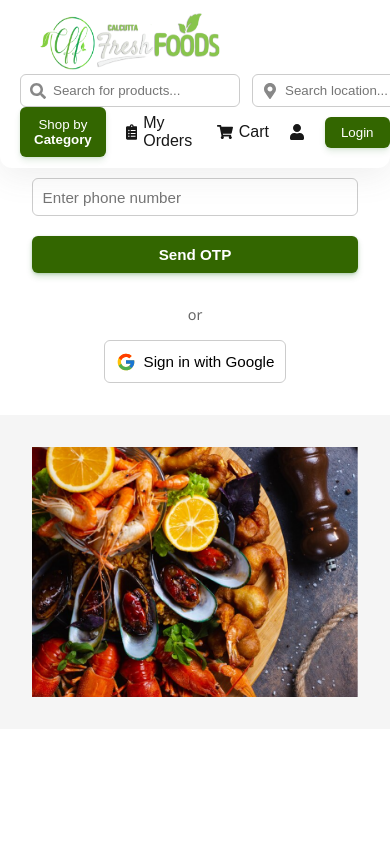
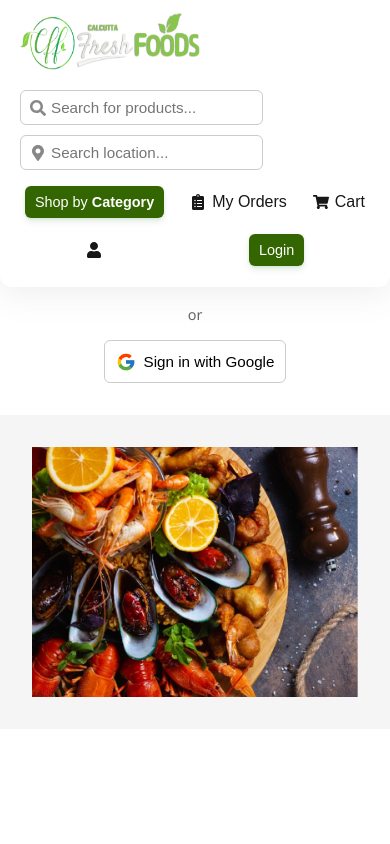
Before and after one commit to Srotoswini/cff-git, a Next.js app: page /login in a window 390 px wide. Shown: the top 844 px of the page. Built offline with nearby package versions, Linux system fonts and the light colour scheme.

Commit message:
navbar edit

```diff
--- a/src/components/Navbar.module.css
+++ b/src/components/Navbar.module.css
@@ -1,18 +1,17 @@
 .navbar {
-  background: rgb(255, 255, 255); /* translucent */
+  background: #ffffff;
   backdrop-filter: blur(10px);
-  -webkit-backdrop-filter: blur(10px); /* Safari support */
+  -webkit-backdrop-filter: blur(10px);
   padding: 10px 20px;
   border-bottom: 1px solid rgba(255, 255, 255, 0.18);
-  box-shadow: 0 8px 32px rgba(100, 96, 96, 0.103); /* subtle shadow for elevation */
-  border-radius: 0 0 12px 12px; /* optional: soft bottom corners */
+  box-shadow: 0 8px 32px rgba(100, 96, 96, 0.103);
+  border-radius: 0 0 12px 12px;
   position: fixed;
   top: 0;
   z-index: 1000;
   width: 100%;
   transition: background 0.3s ease, backdrop-filter 0.3s ease;
   font: 1em sans-serif;
-
 }
 
 .navContent {
@@ -20,6 +19,7 @@
   align-items: center;
   justify-content: space-between;
   flex-wrap: wrap;
+  gap: 1rem;
 }
 
 .leftGroup {
@@ -33,100 +33,9 @@
   align-items: center;
   justify-content: center;
   gap: 12px;
+  flex-wrap: wrap;
 }
 
-.searchInput {
-  padding: 8px 12px;
-  border-radius: 6px;
-  border: 1px solid #ccc;
-  flex: 1;
-  min-width: 220px;
-}
-
-.locationButton {
-  background: white;
-  border: 1px solid #ccc;
-  padding: 8px 12px;
-  border-radius: 6px;
-  display: flex;
-  align-items: center;
-  gap: 6px;
-  cursor: pointer;
-}
-
-.rightGroup {
-  flex: 2;
-  display: flex;
-  align-items: center;
-  justify-content: flex-end;
-  gap: 20px;
-  position: relative;
-}
-
-.categoryWrapper {
-  position: relative;
-}
-
-.categoryButton {
-  background-color: #336600;
-  color: white;
-  border: none;
-  padding: 10px 14px;
-  border-radius: 6px;
-  cursor: pointer;
-  box-shadow: 0 4px 6px rgba(6, 97, 2, 0.1), 0 1px 3px rgba(30, 119, 18, 0.1);
-}
-.categoryButton:hover {
-  background-color: #1f4204; /* Darker green on hover */
-}
-
-.dropdown {
-  position: absolute;
-  top: 45px;
-  left: 0;
-  background-color: white;
-  border: 1px solid #ccc;
-  border-radius: 6px;
-  padding: 8px 0;
-  list-style: none;
-  width: 180px;
-  box-shadow: 0 2px 8px rgba(0, 0, 0, 0.1);
-  z-index: 10;
-}
-
-.dropdown li {
-  padding: 8px 12px;
-  cursor: pointer;
-}
-
-.dropdown li:hover {
-  background-color: #f0f0f0;
-}
-
-.navItem {
-  display: flex;
-  align-items: center;
-  gap: 6px;
-  cursor: pointer;
-}
-
-.navItem:hover {
-  color: #09a87f; /* Optional hover color */
-  cursor: pointer;
-}
-
-.loginButton {
-  background-color: #336600;
-  color: white;
-  border: none;
-  padding: 8px 16px;
-  border-radius: 6px;
-  cursor: pointer;
-  box-shadow: 0 4px 6px rgba(6, 97, 2, 0.1), 0 1px 3px rgba(30, 119, 18, 0.1);
-}
-.loginButton:hover {
-  background-color: #1f4204; /* Darker green on hover */
-}
 .searchWrapper {
   position: relative;
   display: flex;
@@ -151,20 +60,153 @@
   min-width: 220px;
 }
 
-.locationButton {
-  background: white;
+.rightGroup {
+  flex: 2;
+  display: flex;
+  align-items: center;
+  justify-content: flex-end;
+  gap: 20px;
+  position: relative;
+  flex-wrap: wrap;
+}
+
+.categoryWrapper {
+  position: relative;
+}
+
+.categoryButton {
+  background-color: #336600;
+  color: white;
+  border: none;
+  padding: 10px 14px;
+  border-radius: 6px;
+  cursor: pointer;
+  box-shadow: 0 4px 6px rgba(6, 97, 2, 0.1), 0 1px 3px rgba(30, 119, 18, 0.1);
+}
+.categoryButton:hover {
+  background-color: #1f4204;
+}
+
+.dropdown {
+  position: absolute;
+  top: 45px;
+  left: 0;
+  background-color: white;
   border: 1px solid #ccc;
+  border-radius: 6px;
+  padding: 8px 0;
+  list-style: none;
+  width: 180px;
+  box-shadow: 0 2px 8px rgba(0, 0, 0, 0.1);
+  z-index: 10;
+}
+
+.dropdown li {
   padding: 8px 12px;
-  border-radius: 6px;
+  cursor: pointer;
+}
+.dropdown li:hover {
+  background-color: #f0f0f0;
+}
+
+.navItem {
   display: flex;
   align-items: center;
   gap: 6px;
   cursor: pointer;
 }
-.centerGroup {
-  flex: 2;
-  display: flex;
-  align-items: center;
-  justify-content: center;
-  gap: 12px;
+.navItem:hover {
+  color: #09a87f;
 }
+
+.loginButton {
+  background-color: #336600;
+  color: white;
+  border: none;
+  padding: 8px 16px;
+  border-radius: 6px;
+  cursor: pointer;
+  box-shadow: 0 4px 6px rgba(6, 97, 2, 0.1), 0 1px 3px rgba(30, 119, 18, 0.1);
+}
+.loginButton:hover {
+  background-color: #1f4204;
+}
+
+/* ✅ RESPONSIVE STYLES */
+@media (max-width: 1024px) {
+  .centerGroup {
+    flex: 100%;
+    justify-content: center;
+  }
+  .rightGroup {
+    flex: 100%;
+    justify-content: center;
+    gap: 16px;
+  }
+  .loginButton {
+    padding: 8px 12px;
+  }
+}
+
+@media (max-width: 768px) {
+  .navContent {
+    flex-direction: column;
+    align-items: flex-start;
+  }
+
+  .leftGroup,
+  .centerGroup,
+  .rightGroup {
+    flex: 100%;
+    justify-content: center;
+    padding: 0;
+  }
+
+  .centerGroup {
+    flex-direction: column;
+    gap: 10px;
+  }
+
+  .searchInput {
+    min-width: 100%;
+  }
+
+  .rightGroup {
+    flex-direction: row;
+    flex-wrap: wrap;
+    justify-content: space-around;
+    padding-bottom: 10px;
+  }
+
+  .dropdown {
+    top: 50px;
+    width: 100vw;
+    left: 0;
+    border-radius: 0 0 6px 6px;
+  }
+
+  .navItem {
+    justify-content: center;
+  }
+}
+
+@media (max-width: 480px) {
+  .searchWrapper {
+    max-width: 100%;
+  }
+
+  .searchInput {
+    font-size: 0.95rem;
+    padding-left: 30px;
+  }
+
+  .categoryButton,
+  .loginButton {
+    font-size: 0.9rem;
+    padding: 8px 10px;
+  }
+
+  .icon {
+    font-size: 1rem;
+  }
+}
```
